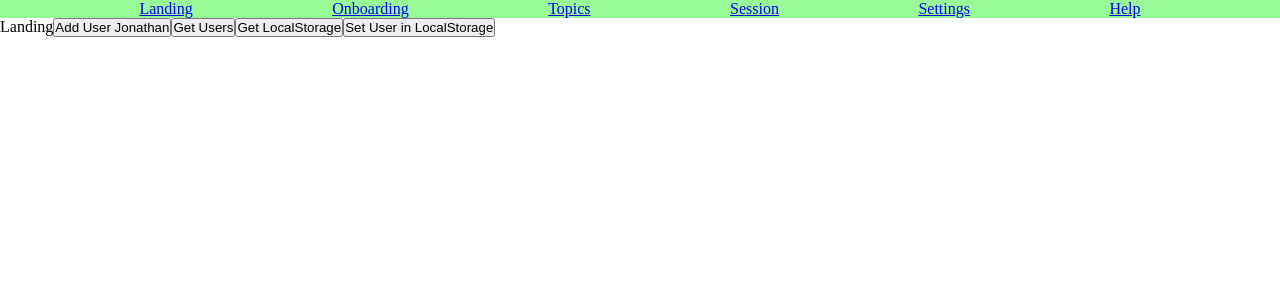
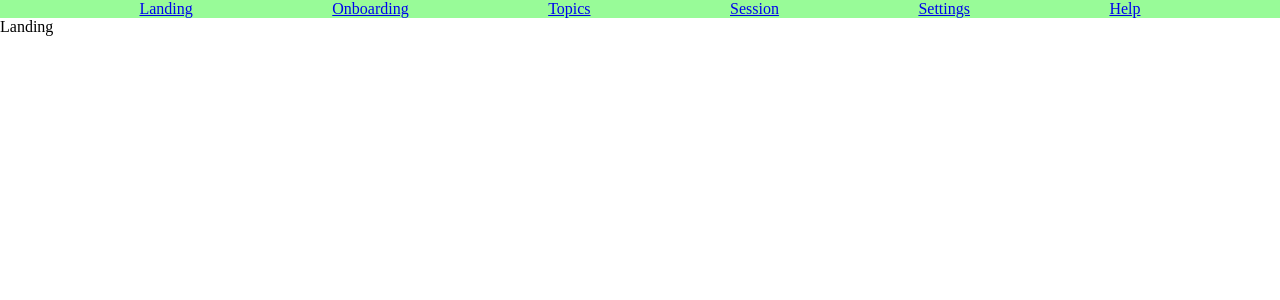
Before and after one commit to bellmarc/scatterbrain-study-app, a React (Create React App) app in the folder client/: page / in a window 1280 px wide. Shown: the top 300 px of the page. Built offline with nearby package versions, Linux system fonts and the light colour scheme.

Commit message:
make user getter and setters for browser and localstorage

```diff
--- a/client/src/Providers/UserSession/UserSession.js
+++ /dev/null
@@ -1,38 +0,0 @@
-import React, { useState } from 'react';
-import axios from 'axios';
-
-const handleError = require('./functions/handleError')
-const sendResponse = require('./functions/sendResponse')
-export const userSessionContext = React.createContext()
-
-const UserSession = (props) => {
-
-    const addNewUserToServer = (user) => {
-        return axios.post('users',user).then(sendResponse).catch(handleError)
-    }
-    const getUserFromServerById = (id) => {
-        return axios.get(`users/${id}`).then(sendResponse).catch(handleError)
-    }
-    const getUserFromBrowser = () => {
-        const user = JSON.parse(localStorage.getItem("user"))
-        return user ? user : false
-    }
-    const addUserToBrowser = (user) => {
-        localStorage.setItem("user",JSON.stringify(user))
-        return true
-    }
-
-
-    return (
-        <userSessionContext.Provider value = {{
-                addNewUserToServer,
-                getUserFromServerById,
-                getUserFromBrowser,
-                addUserToBrowser
-            }}>
-            { props.children }
-        </userSessionContext.Provider>
-    )
-}
-
-export default UserSession
--- a/client/src/components/Landing.js
+++ b/client/src/components/Landing.js
@@ -1,40 +1,9 @@
-import React, {useContext} from 'react';
-import {userSessionContext} from '../Providers/UserSession/UserSession'
+import React from 'react';
 
 const Landing = (props) => {
-  const user = useContext(userSessionContext)
-
   return (
       <div>
           Landing
-          <button onClick={
-            () => {
-              user.addNewUserToServer({name:'Jonathan', interests: "dogs"}).then(
-                newUser => {
-                  console.log(newUser)
-                }
-              )
-            }
-          }>Add User Jonathan</button>
-          <button onClick={
-            () => {
-              user.getUserFromServerById('5da8c7d2bf600724161ab151').then(
-                user => {
-                  console.log(user)
-                }
-              )
-            }
-          }>Get Users</button>
-          <button onClick={
-            () =>{
-              console.log(user.getUserFromBrowser())
-            }
-          }>Get LocalStorage</button>
-          <button onClick={
-            () => {
-              user.addUserToBrowser({user:"Randon"})
-            }
-          }>Set User in LocalStorage</button>
       </div>
   )
 }
--- a/client/src/index.js
+++ b/client/src/index.js
@@ -2,14 +2,10 @@ import React from 'react';
 import { BrowserRouter } from 'react-router-dom';
 import ReactDOM from 'react-dom';
 import App from './App.js';
-import UserSessionProvider from './Providers/UserSession/UserSession';
-
 
 ReactDOM.render(
-    <UserSessionProvider>
         <BrowserRouter>
             <App />
-        </BrowserRouter>
-    </UserSessionProvider>,
+        </BrowserRouter>,
     document.getElementById('root')
 )
```
Also changed, not shown: client/src/Providers/User/Browser.js (added, +13 -0 lines), client/src/Providers/User/Server.js (added, +12 -0 lines), client/src/Providers/User/functions/handleError.js (renamed from client/src/Providers/UserSession/functions/handleError.js), client/src/Providers/User/functions/sendResponse.js (renamed from client/src/Providers/UserSession/functions/sendResponse.js).
